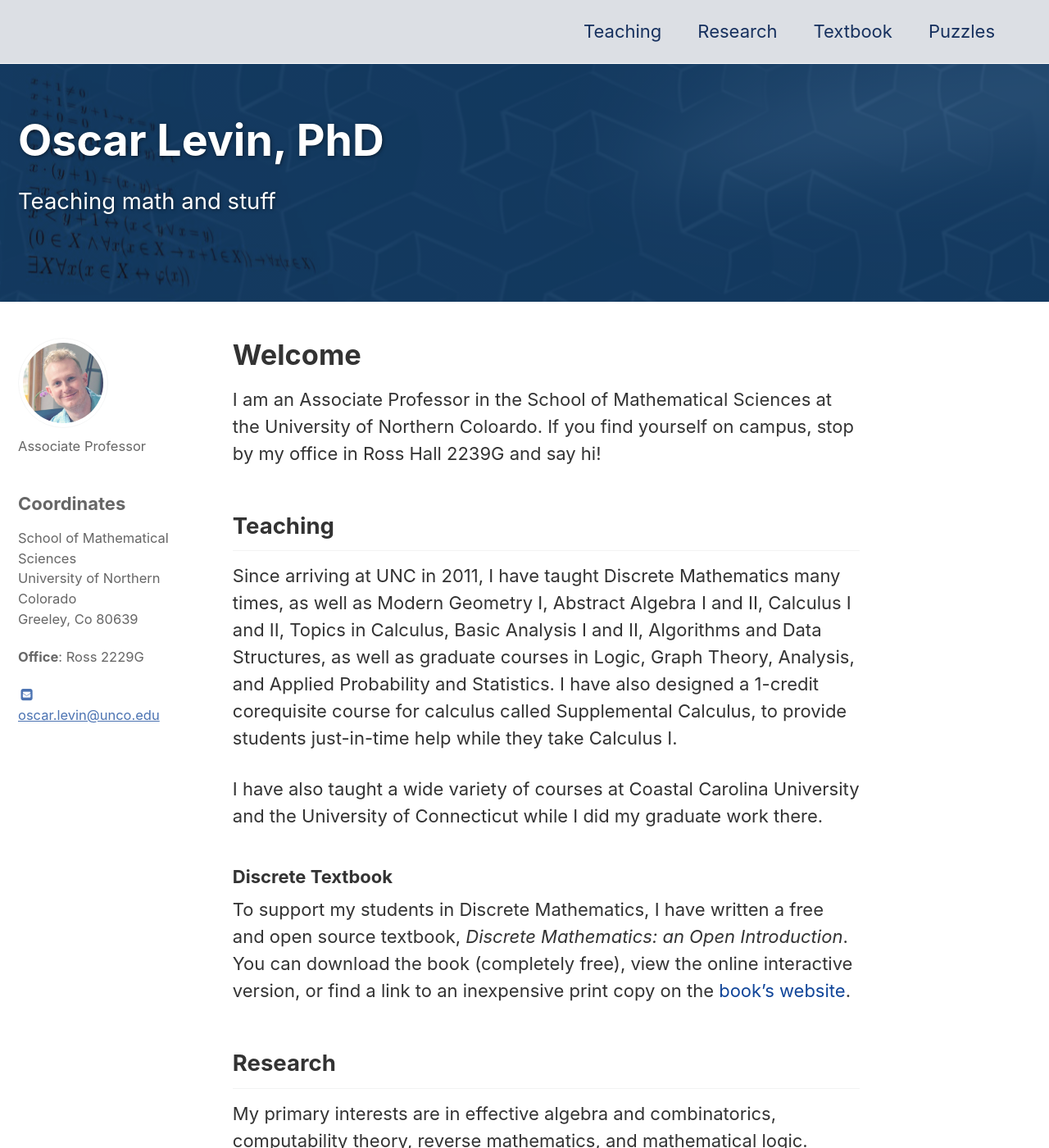
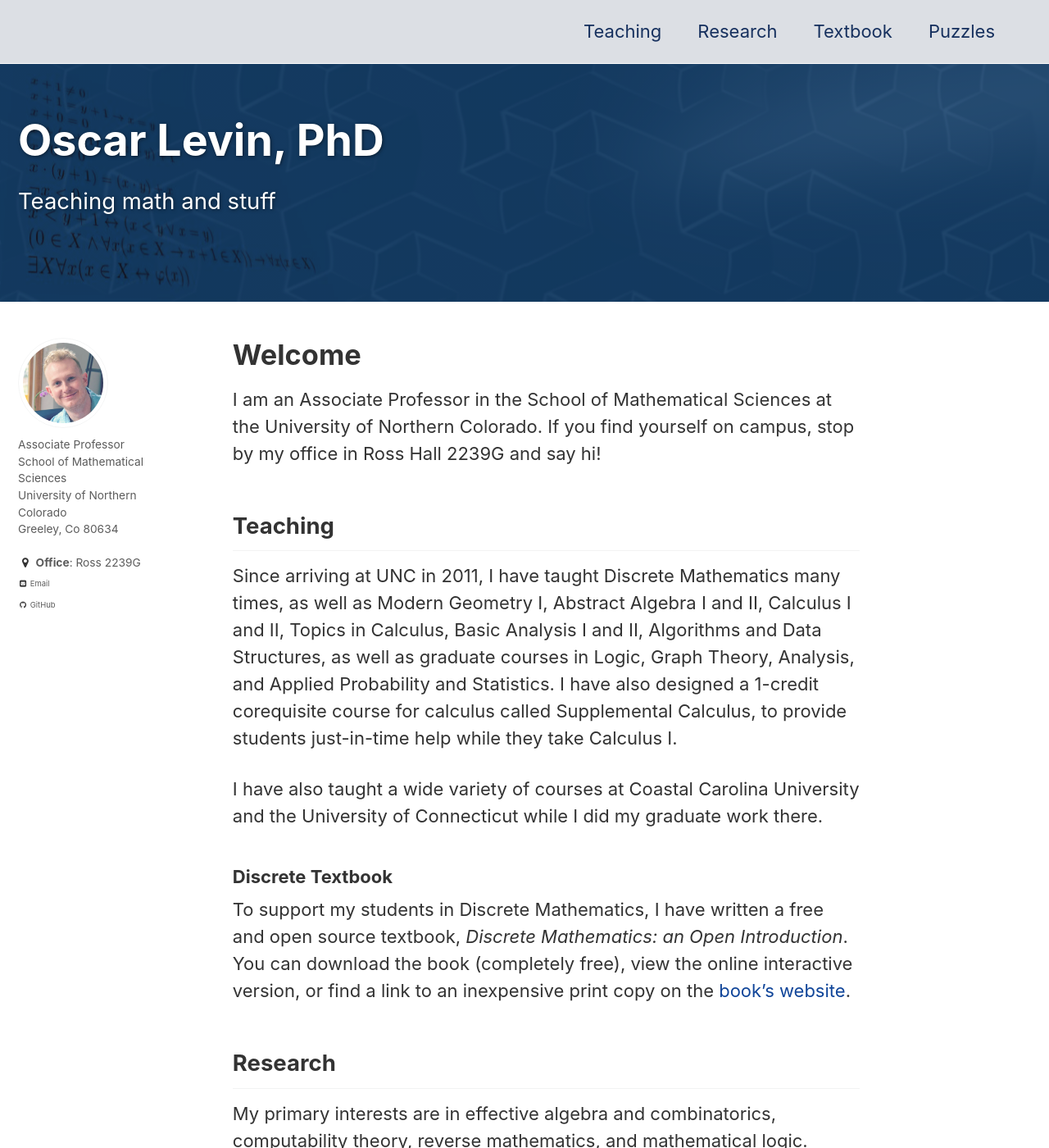
Before and after one commit to oscarlevin/oscarlevin.github.io, a Jekyll site: the page built from index.md, in a window 1280 px wide and 1400 px high. Shown: the whole window at 82% size. Built offline with Jekyll 4.4.1, drawn with Linux system fonts in a browser that asks for light colours.

Commit message:
update sidebar

```diff
--- a/_config.yml
+++ b/_config.yml
@@ -79,9 +79,9 @@ analytics:
 author:
   name             : #"Oscar Levin"
   avatar           : "/assets/images/headshot.png" # path of avatar image, e.g. "/assets/images/bio-photo.jpg"
-  bio              : "Associate Professor"
-  location         : #"Greeley, Co"
-  email            : #"oscar.levin@unco.edu"
+  bio              : "Associate Professor<br/> School of Mathematical Sciences <br/> University of Northern Colorado <br/> Greeley, Co 80634"
+  location         : "<b>Office</b>: Ross 2239G"
+  email            : "oscar.levin@unco.edu"
   uri              :
   bitbucket        :
   codepen          :
@@ -89,7 +89,7 @@ author:
   flickr           :
   facebook         :
   foursquare       :
-  github           : #"oscarlevin"
+  github           : "oscarlevin"
   gitlab           :
   google_plus      :
   keybase          :
--- a/_sass/minimal-mistakes/_sidebar.scss
+++ b/_sass/minimal-mistakes/_sidebar.scss
@@ -15,7 +15,7 @@
 
   @include breakpoint($large) {
     @include span(2 of 12);
-    opacity: 0.75;
+    opacity: 0.8;
     -webkit-transition: opacity 0.2s ease-in-out;
             transition: opacity 0.2s ease-in-out;
 
@@ -35,7 +35,7 @@
 
   p, li {
     font-family: $sans-serif;
-    font-size: $type-size-6;
+    font-size: $type-size-8;
     line-height: 1.5;
   }
 
@@ -112,7 +112,7 @@
 }
 .sidebar .author__name {
   font-family: $sans-serif;
-  font-size: $type-size-5;
+  font-size: $type-size-6;
 }
 
 .author__bio {
@@ -221,7 +221,7 @@
     padding-top: 2px;
     padding-bottom: 2px;
     color: inherit;
-    font-size: $type-size-5;
+    font-size: $type-size-7;
     text-decoration: none;
 
     &:hover {
--- a/index.md
+++ b/index.md
@@ -13,18 +13,18 @@ sidebar:
     #image: /assets/images/headshot.png
     #image_alt: "Oscar Levin, PhD"
     # text: "Associate Professor"
-  - title: Coordinates
-  - text: "School of Mathematical Sciences<br/> University of Northern Colorado <br/> Greeley, Co 80639"
-  - text: "**Office**: Ross 2229G"
-  - text: "<a href='mailto:oscar.levin@unco.edu'>
-              <meta itemprop='email' content='oscar.levin@unco.edu' />
-              <i class='fa fa-fw fa-envelope-square' aria-hidden='true'></i> oscar.levin@unco.edu
-            </a>"
+  # - title: Coordinates
+  # - text: "School of Mathematical Sciences<br/> University of Northern Colorado <br/> Greeley, Co 80639"
+  # - text: "**Office**: Ross 2229G"
+  # - text: "<a href='mailto:oscar.levin@unco.edu'>
+  #             <meta itemprop='email' content='oscar.levin@unco.edu' />
+  #             <i class='fa fa-fw fa-envelope-square' aria-hidden='true'></i> oscar.levin@unco.edu
+  #           </a>"
 ---
 
 # Welcome
 
-I am an Associate Professor in the School of Mathematical Sciences at the University of Northern Coloardo.  If you find yourself on campus, stop by my office in Ross Hall 2239G and say hi!
+I am an Associate Professor in the School of Mathematical Sciences at the University of Northern Colorado.  If you find yourself on campus, stop by my office in Ross Hall 2239G and say hi!
 
 ## Teaching
 
```
